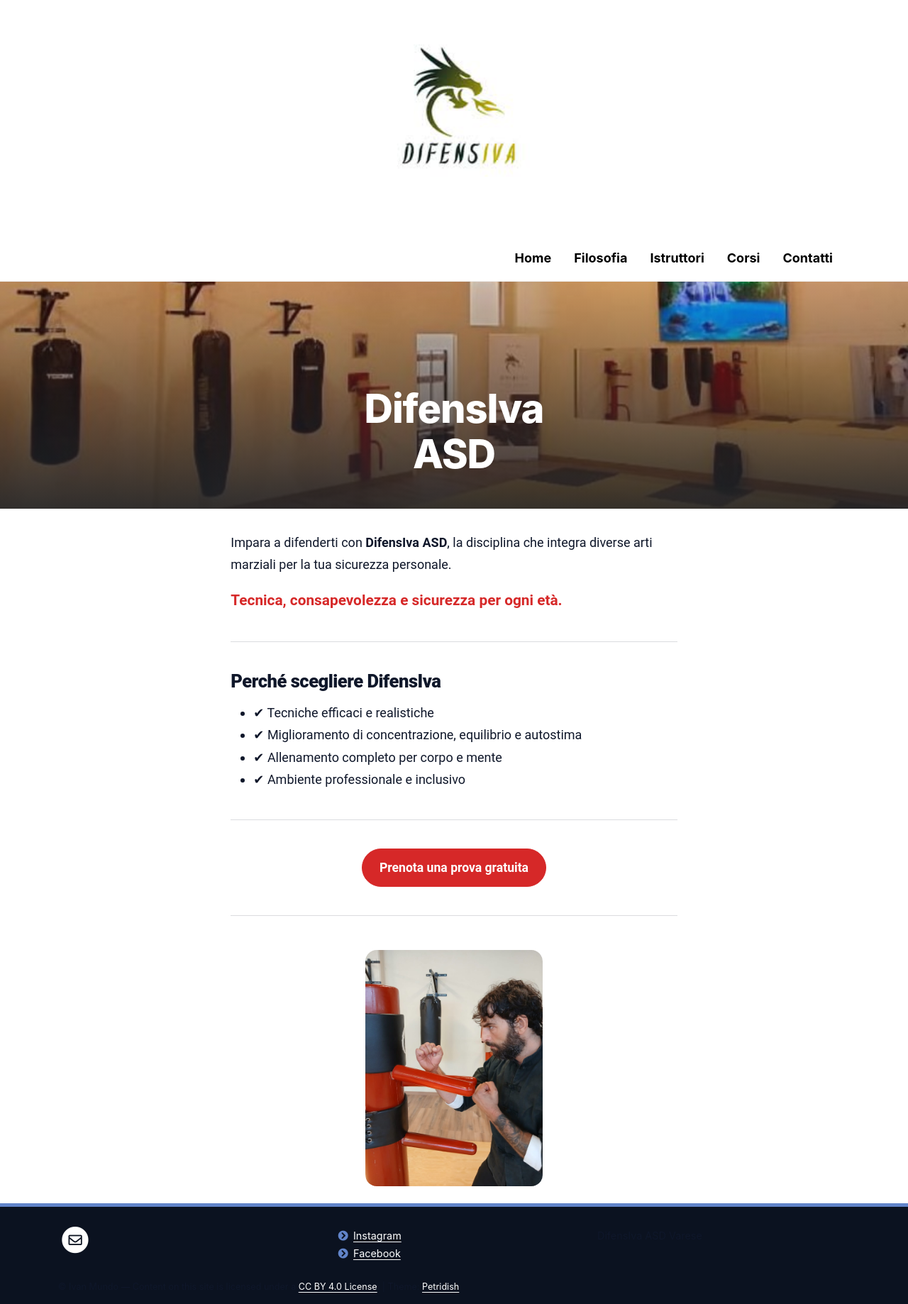
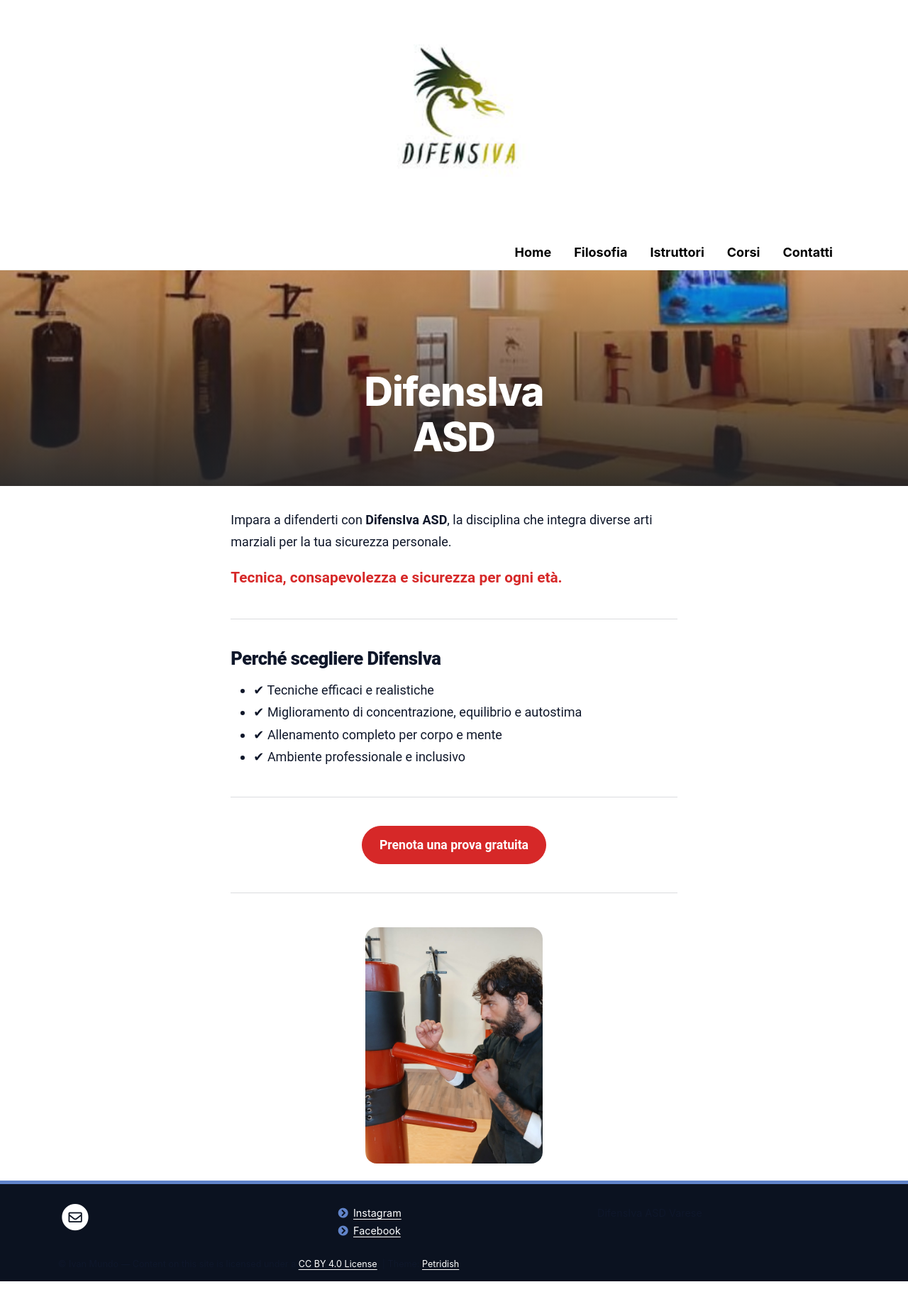
Before and after one commit to difensiva-varese/difensiva, a Jekyll site: the page built from pages/home.md, in a window 1280 px wide. Shown: the whole page at 71% size. Built offline with Jekyll 4.4.1, drawn with Linux system fonts in a browser that asks for light colours; after the commit the page ends 1806 px from its top, so only the background shows below that.

Commit message:
modifying themes

```diff
--- a/_sass/_custom.scss
+++ b/_sass/_custom.scss
@@ -125,14 +125,25 @@ header {
   padding-top: 1rem !important;
   padding-bottom: 1rem !important;
 }
-/* ===== Rimuove titolo duplicato sotto il banner ===== */
+/* ===== Riduce spazio bianco sopra il banner ===== */
 
-.page-header h2,
-.page-header .lead,
-.page-header + .container h2:first-child {
-  display: none !important;
+header {
+  padding-top: 0.5rem !important;
+  padding-bottom: 0.5rem !important;
 }
 
-.page-header .container h2 {
-  display: none !important;
+.navbar {
+  padding-top: 0 !important;
+  padding-bottom: 0 !important;
 }
+
+.navbar-brand img {
+  max-height: 50px;   /* regola tra 40–60 */
+}
+
+/* Se esiste una classe masthead / site-header */
+.site-header,
+.masthead {
+  padding-top: 0.5rem !important;
+  padding-bottom: 0.5rem !important;
+}
```
